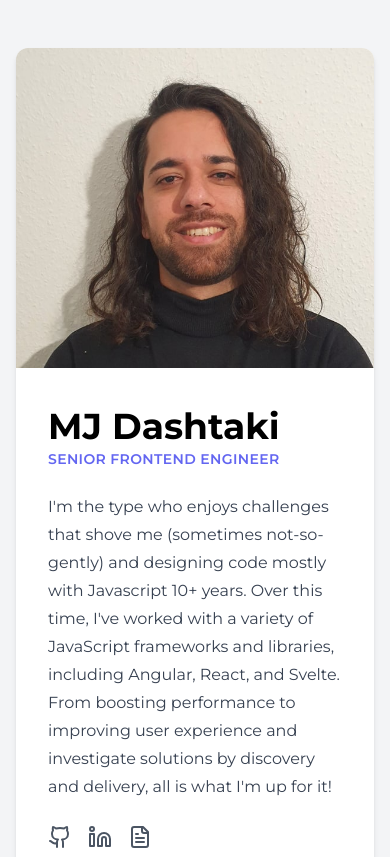
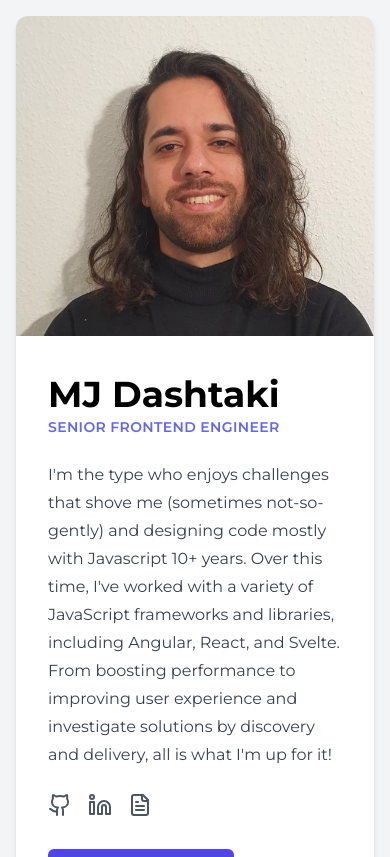
Before and after one commit to dashtaki/mjdashtaki, a Next.js app: page / in a window 390 px wide. Shown: the top 857 px of the page. Built offline with nearby package versions, Linux system fonts and the light colour scheme.

Commit message:
Fix top padding in mobile size

```diff
--- a/src/app/page.tsx
+++ b/src/app/page.tsx
@@ -4,7 +4,7 @@
 
 export default function MainPage() {
   return (
-    <div className="min-h-screen bg-gray-100 py-12 px-4 sm:px-6 lg:px-8 flex justify-center items-center">
+    <div className="min-h-screen bg-gray-100 py-12 px-4 sm:px-6 lg:px-8 flex justify-center items-center max-sm:py-4">
       <div className="max-w-3xl mx-auto bg-white rounded-xl shadow-md overflow-hidden md:max-w-4xl">
         <div className="md:flex">
           <div className="md:shrink-0">
```
